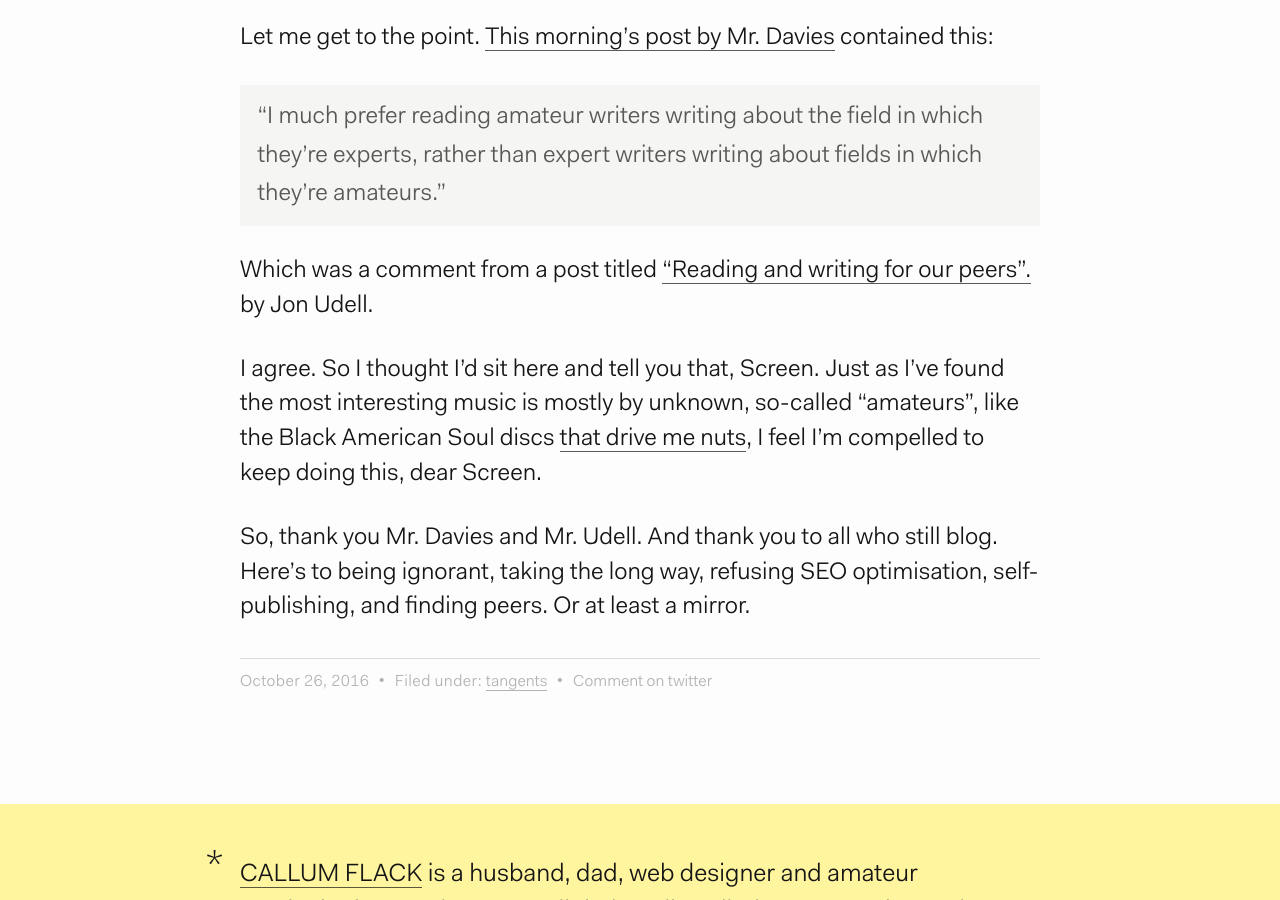
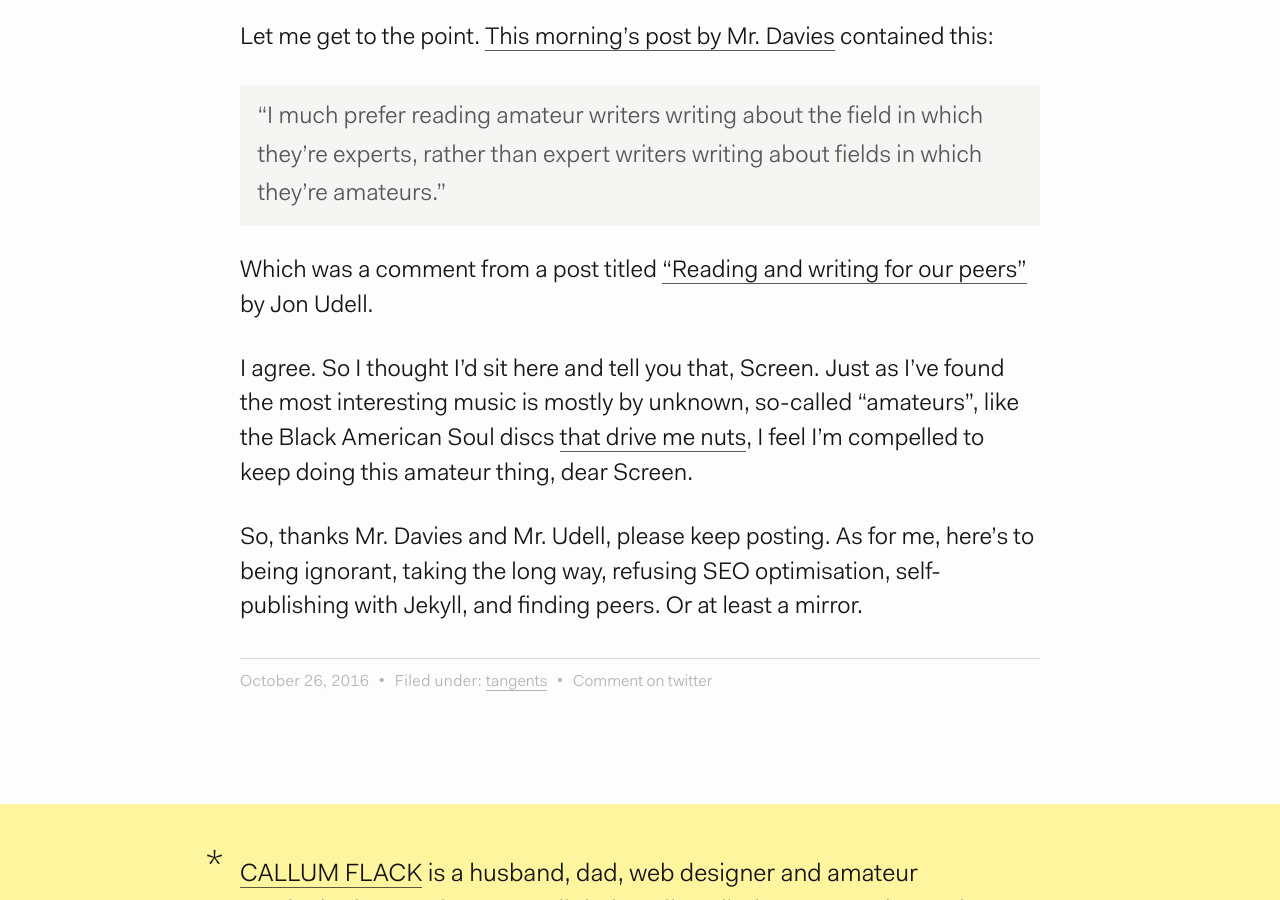
Before and after one commit to callumflack/callum-flack-blog-2016, a Jekyll site: the page built from _posts/2016-10-26-amateur-blogger.md, in a window 1280 px wide and 900 px high, scrolled down 888 px. Built offline with Jekyll 4.4.1, drawn with Linux system fonts in a browser that asks for light colours.

Commit message:
post revision

```diff
--- a/_posts/2016-10-26-amateur-blogger.md
+++ b/_posts/2016-10-26-amateur-blogger.md
@@ -18,8 +18,8 @@ Let me get to the point. [This morning's post by Mr. Davies](http://russelldavie
 
 > "I much prefer reading amateur writers writing about the field in which they're experts, rather than expert writers writing about fields in which they're amateurs."
 
-Which was a comment from a post titled ["Reading and writing for our peers".](https://blog.jonudell.net/2016/10/23/reading-and-writing-for-our-peers/) by Jon Udell.
+Which was a comment from a post titled ["Reading and writing for our peers"](https://blog.jonudell.net/2016/10/23/reading-and-writing-for-our-peers/) by Jon Udell.
 
-I agree. So I thought I'd sit here and tell you that, Screen. Just as I've found the most interesting music is mostly by unknown, so-called "amateurs", like the Black American Soul discs [that drive me nuts](https://sites.google.com/site/coloronetear/), I feel I'm compelled to keep doing this, dear Screen.
+I agree. So I thought I'd sit here and tell you that, Screen. Just as I've found the most interesting music is mostly by unknown, so-called "amateurs", like the Black American Soul discs [that drive me nuts](https://sites.google.com/site/coloronetear/), I feel I'm compelled to keep doing this amateur thing, dear Screen.
 
-So, thank you Mr. Davies and Mr. Udell. And thank you to all who still blog. Here's to being ignorant, taking the long way, refusing SEO optimisation, self-publishing, and finding peers. Or at least a mirror.
+So, thanks Mr. Davies and Mr. Udell, please keep posting. As for me, here's to being ignorant, taking the long way, refusing SEO optimisation, self-publishing with Jekyll, and finding peers. Or at least a mirror.
```
